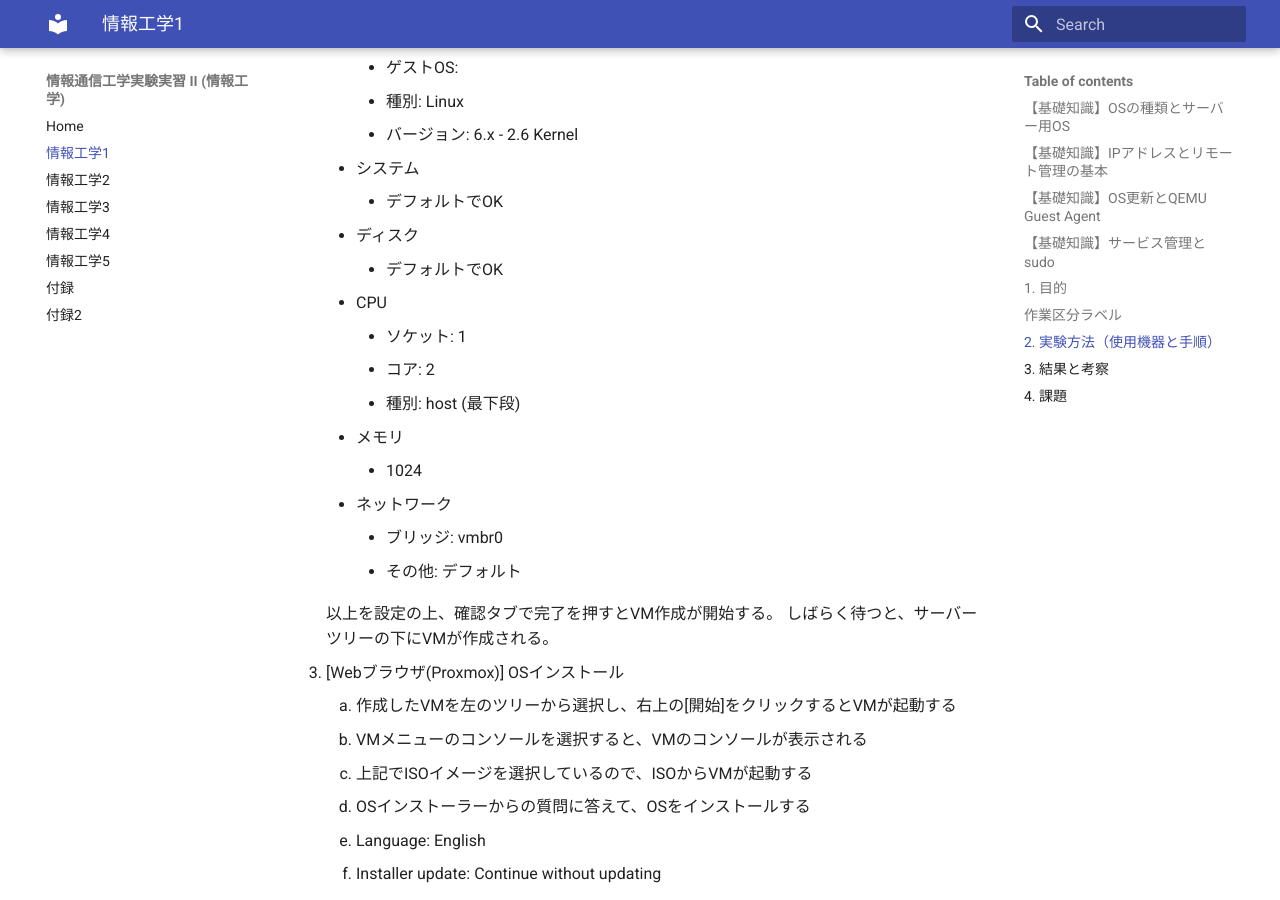
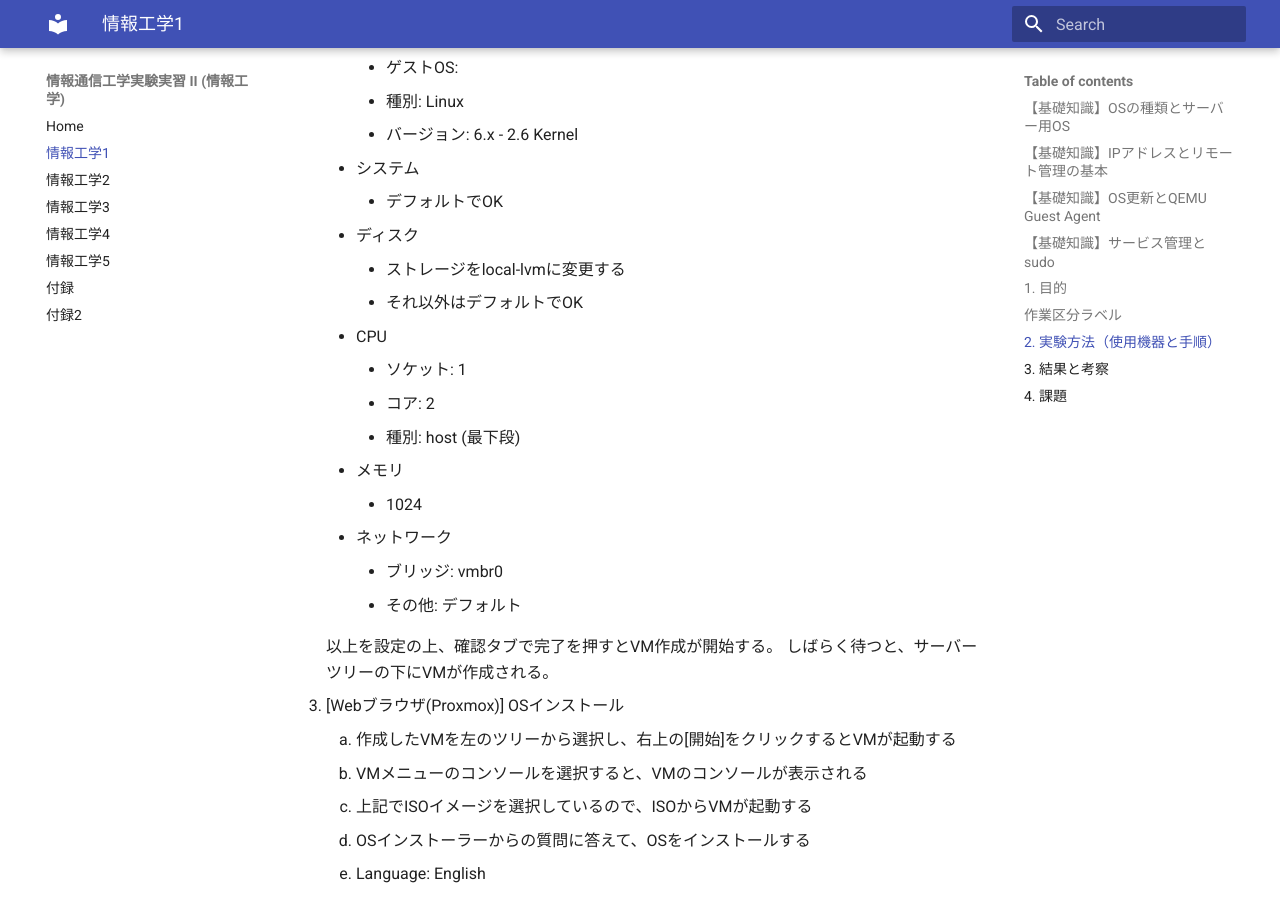
Before and after one commit to hiracchi/metro-cit-t3-lab, an MkDocs documentation site: the page built from docs/lab1.md, in a window 1280 px wide and 900 px high, scrolled down 2206 px. Built offline with MkDocs 1.6.1 and Material for MkDocs 9.7.7, drawn with Linux system fonts in a browser that asks for light colours.

Commit message:
fix: storage

```diff
--- a/docs/lab1.md
+++ b/docs/lab1.md
@@ -57,7 +57,8 @@ Proxmoxの基本操作を学び、Linuxサーバー（Ubuntu Server）を最小
     - システム
         - デフォルトでOK
     - ディスク
-        - デフォルトでOK
+        - ストレージをlocal-lvmに変更する
+        - それ以外はデフォルトでOK
     - CPU
         - ソケット: 1
         - コア: 2
```
